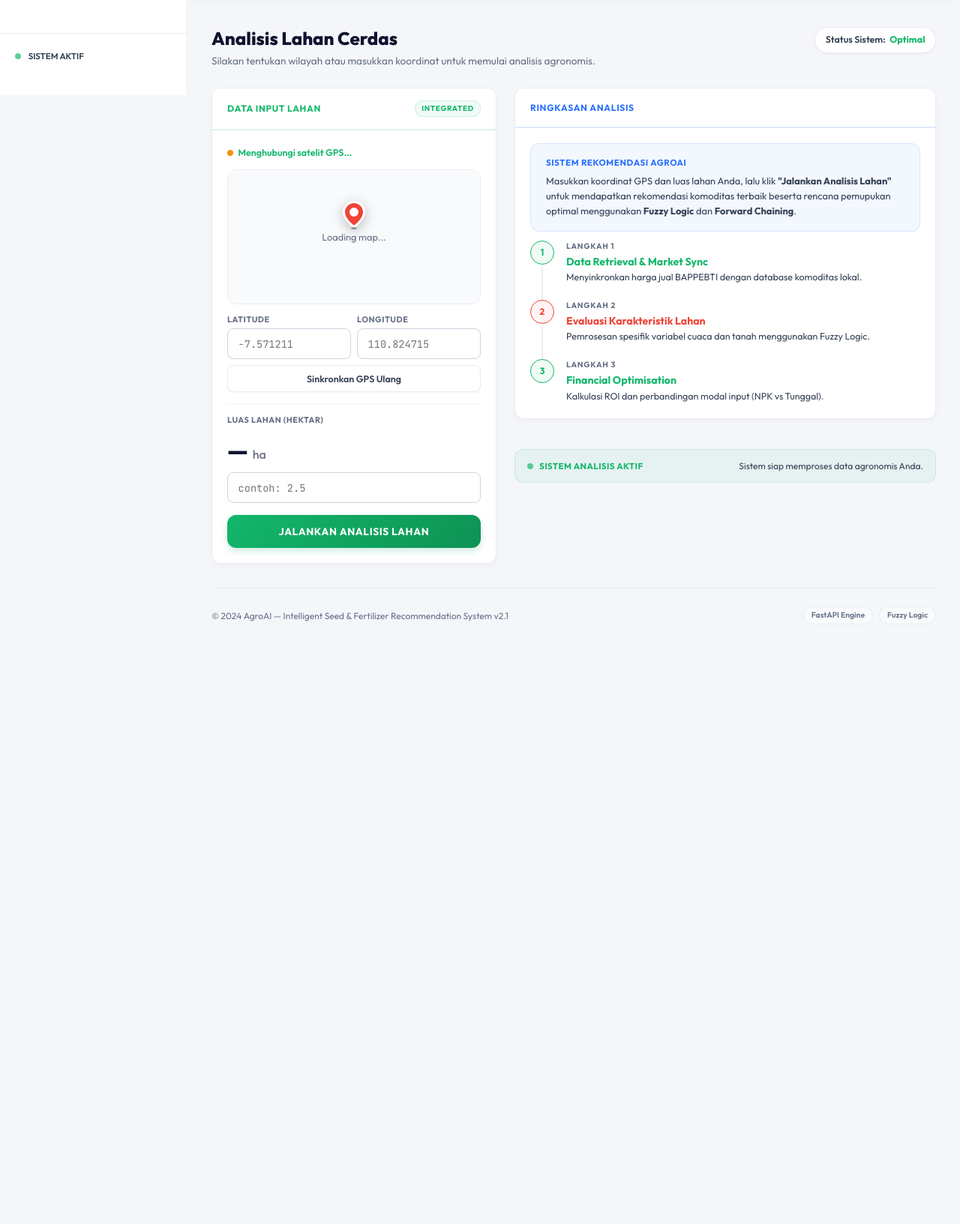
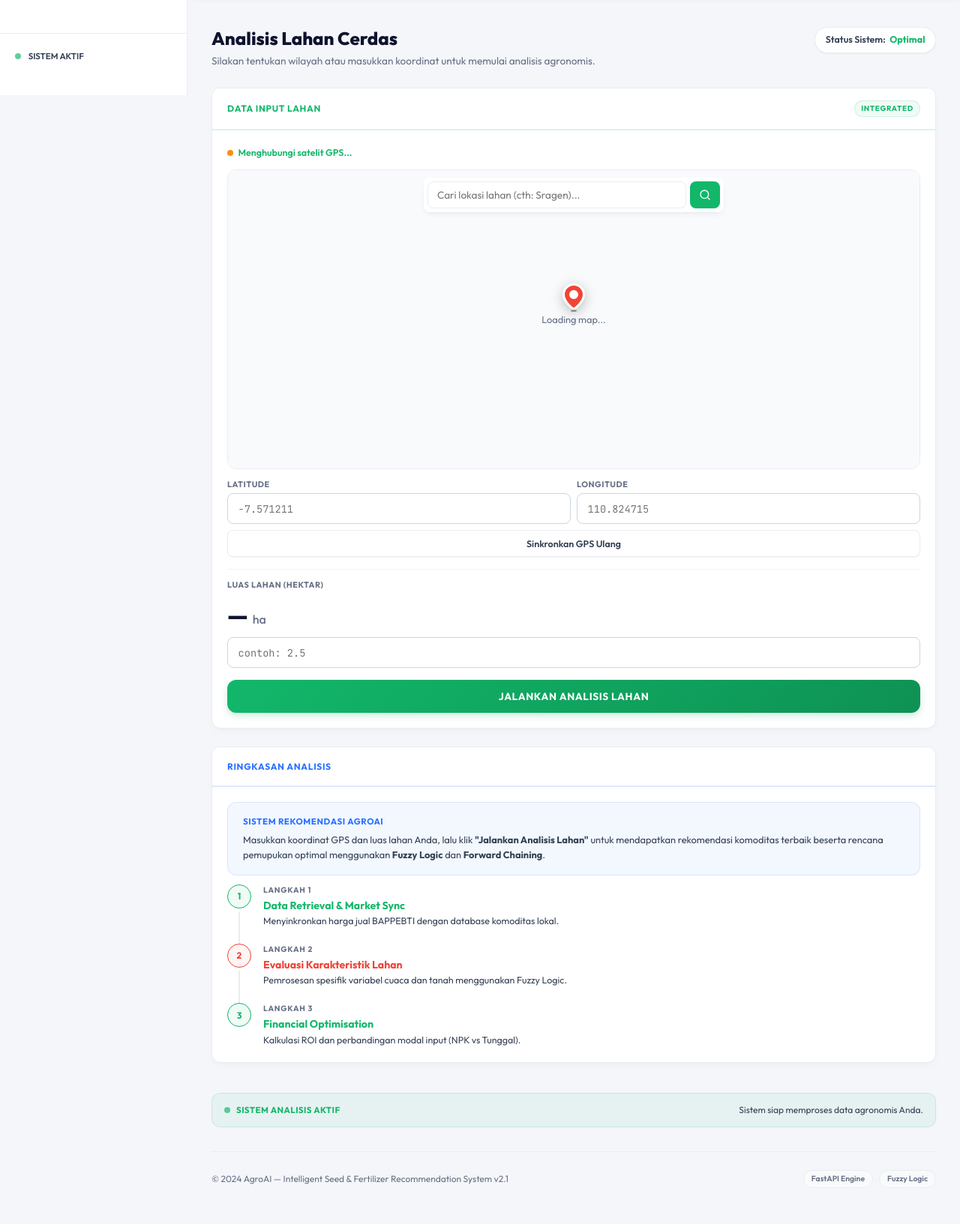
Before and after one commit to fairuz-al/AgroAI, a FastAPI app: page / in a window 1280 px wide. Shown: the part 673-2306 px from the top of the page at 75% size. Before the commit the page ends 1502 px from the top, so only its background shows below. Run offline with FastAPI, Linux system fonts and the light colour scheme.

Commit message:
feat:add location search on map and improve dashboard layout

```diff
--- a/app/static/css/style.css
+++ b/app/static/css/style.css
@@ -287,10 +287,9 @@ body.sidebar-collapsed .main-content {
    Grid Layout
    ============================================ */
 .dashboard-grid {
-  display: grid;
-  grid-template-columns: 380px 1fr;
+  display: flex;
+  flex-direction: column;
   gap: 1.5rem;
-  align-items: start;
 }
 
 /* ============================================
@@ -366,11 +365,47 @@ body.sidebar-collapsed .main-content {
 .gps-map-container {
   position: relative;
   width: 100%;
-  height: 180px;
+  height: 400px;
   border-radius: var(--radius-md);
   overflow: hidden;
   border: 1px solid var(--border);
   margin-bottom: .75rem;
+}
+
+.map-search-box {
+  position: absolute;
+  top: 10px;
+  left: 50%;
+  transform: translateX(-50%);
+  z-index: 1000;
+  display: flex;
+  gap: 5px;
+  background: white;
+  padding: 5px;
+  border-radius: var(--radius-sm);
+  box-shadow: var(--shadow-md);
+  width: 80%;
+  max-width: 400px;
+}
+.map-search-box input {
+  flex: 1;
+  border: 1px solid var(--border);
+  border-radius: var(--radius-sm);
+  padding: 8px 12px;
+  outline: none;
+  font-family: var(--font-sans);
+  font-size: .85rem;
+}
+.map-search-box button {
+  background: var(--primary);
+  color: white;
+  border: none;
+  border-radius: var(--radius-sm);
+  padding: 5px 12px;
+  cursor: pointer;
+  display: flex;
+  align-items: center;
+  justify-content: center;
 }
 
 .gps-map {
--- a/app/templates/dashboard.html
+++ b/app/templates/dashboard.html
@@ -106,6 +106,12 @@
 
                             <!-- Map -->
                             <div class="gps-map-container">
+                                <div class="map-search-box">
+                                    <input type="text" id="map-search-input" placeholder="Cari lokasi lahan (cth: Sragen)...">
+                                    <button type="button" id="map-search-btn" aria-label="Cari Lokasi">
+                                        <i data-lucide="search" style="width: 16px; height: 16px;"></i>
+                                    </button>
+                                </div>
                                 <div id="gps-map" class="gps-map"></div>
                                 <!-- Fixed Red Center Pin Overlay -->
                                 <div class="map-center-pin">
@@ -599,6 +605,48 @@
 
         if (refreshBtn) refreshBtn.addEventListener('click', function(e) { e.preventDefault(); detectGPS(); });
 
+        // Search Location Logic
+        var searchInput = document.getElementById('map-search-input');
+        var searchBtn = document.getElementById('map-search-btn');
+        function performSearch() {
+            if (!searchInput || !searchBtn) return;
+            var query = searchInput.value.trim();
+            if (!query) return;
+
+            // Show loading
+            searchBtn.innerHTML = '<div class="spinner" style="display:block; width:14px; height:14px;"></div>';
+
+            fetch('https://nominatim.openstreetmap.org/search?format=json&q=' + encodeURIComponent(query))
+                .then(r => r.json())
+                .then(data => {
+                    // Restore icon
+                    searchBtn.innerHTML = '<i data-lucide="search" style="width: 16px; height: 16px;"></i>';
+                    if (typeof lucide !== 'undefined') lucide.createIcons();
+
+                    if (data && data.length > 0) {
+                        var lat = parseFloat(data[0].lat);
+                        var lon = parseFloat(data[0].lon);
+                        updateCoordinates(lat, lon, 'Pencarian');
+                    } else {
+                        alert('Lokasi tidak ditemukan. Coba kata kunci lain.');
+                    }
+                })
+                .catch(err => {
+                    searchBtn.innerHTML = '<i data-lucide="search" style="width: 16px; height: 16px;"></i>';
+                    if (typeof lucide !== 'undefined') lucide.createIcons();
+                    alert('Gagal mencari lokasi. Periksa koneksi internet.');
+                });
+        }
+        if (searchBtn && searchInput) {
+            searchBtn.addEventListener('click', function(e) { e.preventDefault(); performSearch(); });
+            searchInput.addEventListener('keypress', function(e) {
+                if (e.key === 'Enter') {
+                    e.preventDefault();
+                    performSearch();
+                }
+            });
+        }
+
         // Animate score rings
         document.querySelectorAll('.rec-ring').forEach(function(ring) {
             var score = parseFloat(ring.dataset.score) || 0;
--- a/docker-compose.yml
+++ b/docker-compose.yml
@@ -6,7 +6,7 @@ services:
       dockerfile: Dockerfile
       network: host
     ports:
-      - "8000:8000"
+      - "8001:8000"
     volumes:
       # Memetakan akar proyek secara presisi agar sinkron dengan struktur folder VS Code kamu
       - .:/workspace
```
